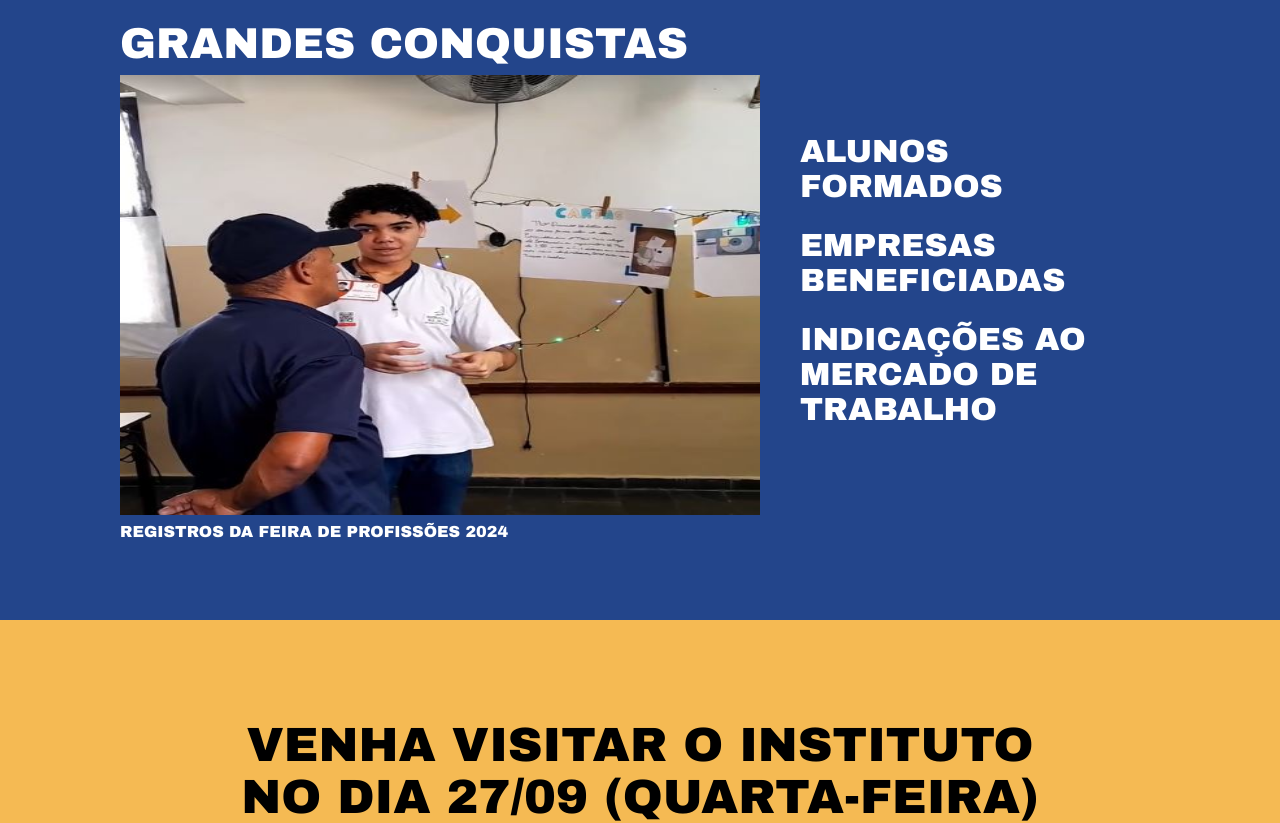
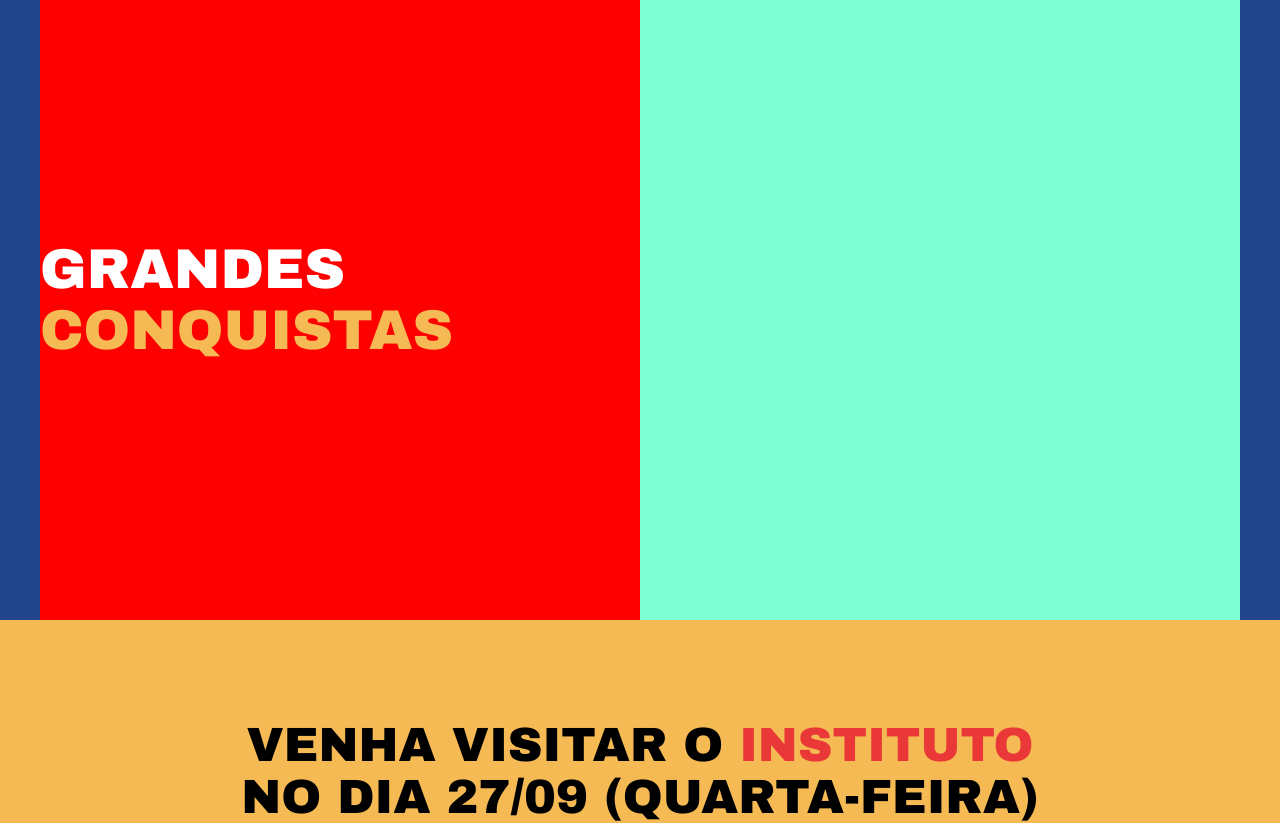
Before and after one commit to LucasVianaAraujo/Feira, a React (Vite) app: page / in a window 1280 px wide. Shown: the part 2020-2843 px from the top of the page. Built offline with nearby package versions, Linux system fonts and the light colour scheme; a web font is replaced by a local one.

Commit message:
Version -- 1.2

```diff
--- a/src/Camada4.jsx
+++ b/src/Camada4.jsx
@@ -1,21 +1,15 @@
 import apresentando from './assets/slaaaaa.JPG'
+import maos from './assets/handshake.png'
 
 function Camada4() {
     return (
         <div className="fundo_colorido3">
-            <div className="alinhador">
-                <div className="caixa-imagem">
-                    <div className="titulo">
-                        <h1>GRANDES CONQUISTAS</h1>
-                    </div>
-                    <img src={apresentando} alt="" />
-                    <h2>REGISTROS DA FEIRA DE PROFISSÕES 2024</h2>
-                </div>
-                <div className="elementos">
-                    <h1>ALUNOS FORMADOS</h1>
-                    <h1>EMPRESAS BENEFICIADAS</h1>
-                    <h1>INDICAÇÕES AO MERCADO DE TRABALHO</h1>
-                </div>
+            <div className="lado_esquerdo">
+                <h1>GRANDES <span>CONQUISTAS</span></h1>
+            </div>
+
+            <div className="lado_direito">
+
             </div>
         </div>
     )
--- a/src/Camada4.scss
+++ b/src/Camada4.scss
@@ -7,71 +7,39 @@
 .fundo_colorido3 {
     display: flex;
     padding: 5vh;
+    justify-content: space-around;
     align-items: center;
     background-color: #23458B;
     height: 80vh;
     width: 100%;
-    flex-direction: column;
 
-    .alinhador {
+    .lado_esquerdo {
         display: flex;
-        width: 130vh;
-        justify-content: space-around;
-        gap: 5vh;
+        align-items: center;
+        justify-content: center;
+        width: 50%;
+        height: 80vh;
+        background-color: red;
     }
 
-    .caixa-imagem {
-        display: flex;
-        flex-direction: column;
-        gap: 1vh;
-
-        img {
-            width: 80vh;
-            height: 55vh;
-        }
-
-        h1 {
-            font-size: 1.5vh;
-            font-family: "Archivo Black", sans-serif;
-            font-weight: 400;
-            font-style: normal;
-            color: white;
-        }
-
-        h2 {
-            font-size: 2vh;
-            font-family: "Archivo Black", sans-serif;
-            font-weight: 400;
-            font-style: normal;
-            color: white;
-        }
-
-        .titulo {
-            display: flex;
-
-            h1 {
-                font-size: 5.4vh;
-                font-family: "Archivo Black", sans-serif;
-                font-weight: 400;
-                font-style: normal;
-                color: white;
-            }
-        }
+    h1 {
+        color: white;
+        font-family: "Archivo Black", sans-serif;
+        font-weight: 400;
+        font-style: normal;
+        font-size: 7vh;
     }
 
-    .elementos {
+    span {
+        color: #F5BA53;
+    }
+
+    .lado_direito {
         display: flex;
+        align-items: center;
         justify-content: center;
-        flex-direction: column;
-        gap: 3vh;
-
-        h1 {
-            color: white;
-            font-size: 4vh;
-            font-family: "Archivo Black", sans-serif;
-            font-weight: 400;
-            font-style: normal;
-            color: white;
-        }
+        width: 50%;
+        height: 80vh;
+        background-color: aquamarine;
     }
 }
--- a/src/Camada5.jsx
+++ b/src/Camada5.jsx
@@ -2,7 +2,7 @@ export function Camada5() {
     return (
         <div className="fundo_colorido4">
             <div className="titulo">
-                <h1>VENHA VISITAR O INSTITUTO NO DIA 27/09 (QUARTA-FEIRA)</h1>
+                <h1>VENHA VISITAR O <span>INSTITUTO</span> NO DIA 27/09 (QUARTA-FEIRA)</h1>
             </div>
 
             <button>MARCAR PRESENÇA</button>
--- a/src/Camada5.scss
+++ b/src/Camada5.scss
@@ -52,4 +52,8 @@
         cursor: pointer;
         color: white;
     }
+
+    span {
+        color: #EA3737;
+    }
 }
```
Also changed, not shown: src/assets/companhia.png (added), src/assets/handshake.png (added).
